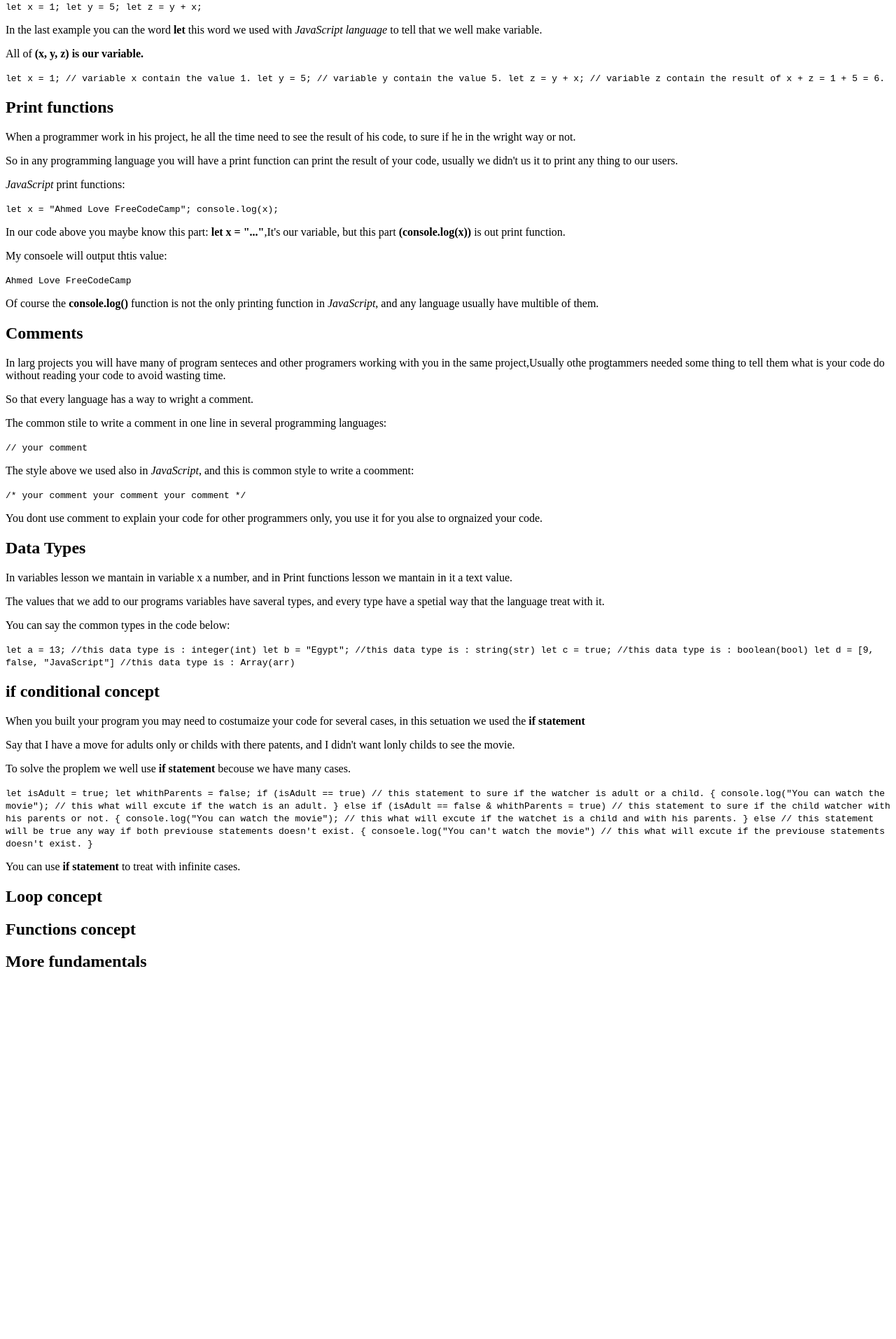
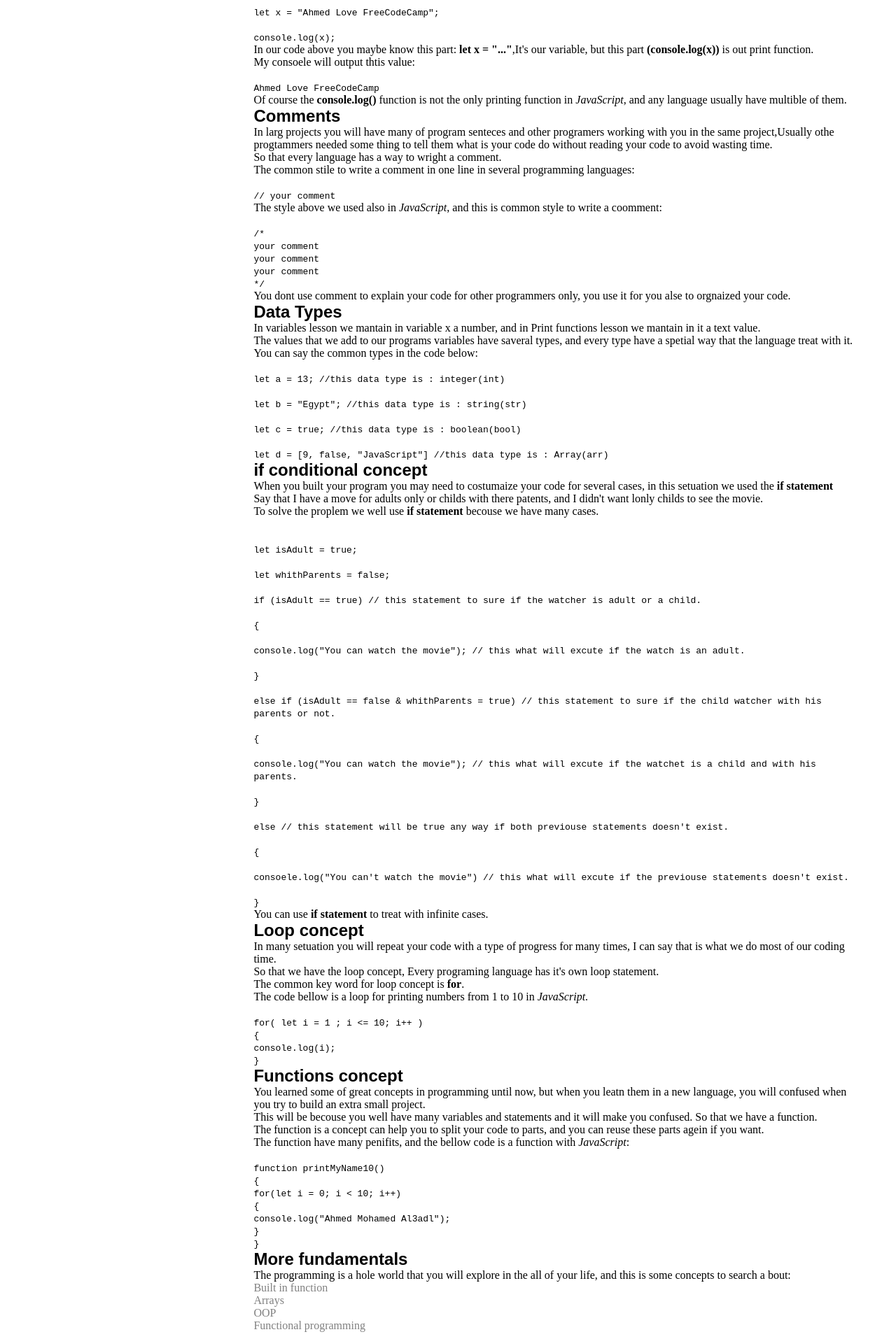
Before and after one commit to Ahmed101Mohammed/technical-documentation-page, a plain HTML site: page index.html in a window 1280 px wide. Shown: the part 726-2640 px from the top of the page at 70% size. Before the commit the page ends 2134 px from the top, so only its background shows below. Drawn offline with Linux system fonts and the light colour scheme.

Commit message:
Update project files: index.css , index.html
in index.html file: I add more articles and links for the "more fundamental" section.
in index.css file: I add the alignment of the main and header section. and the alignment of the header's children. and the standard style for ul,a,code,h1, and h2 elements.

```diff
--- a/index.css
+++ b/index.css
@@ -1,4 +1,8 @@
 /* teset the defult style */
+:root
+{
+    scroll-behavior: smooth;
+}
 *
 {
     padding: 0px;
@@ -10,3 +14,86 @@ body,html
     width: 100%;
     height: 100%;
 }
+
+h1,h2
+{
+    font-family: sans-serif;
+
+}
+
+ul
+{
+    list-style: none;
+}
+
+a
+{
+    text-decoration: none;
+    color: gray;
+}
+
+a:hover
+{
+    color: blue;
+}
+
+a:active
+{
+    color: cadetblue;
+}
+
+
+
+code
+{
+    white-space: pre-line;
+}
+/* .web style */
+.web
+{
+    width: calc(100% - 40px);
+    height: auto;
+    display: grid;
+    grid-template-columns: 26% 70%;
+    padding: 20px;
+    grid-gap: 20px;
+}
+
+
+/* the Header part*/
+
+.head
+{
+    position: fixed;
+    width: 24%;
+    padding: 5px;
+    padding-top: 0px;
+}
+
+#navbar
+{
+    display: grid;
+    grid-template-rows: 7% 88%;
+    height: 570px;
+}
+
+#navbar header
+{
+    text-align: center;
+    font-size: 18px;
+}
+
+#navbar ul
+{
+    display: grid;
+    align-items: center;
+    text-align: center;
+    font-size: 20px;
+    grid-row-gap: 14px;
+}
+
+/* the main part */
+main
+{
+    grid-column: 2/2;
+}
--- a/index.html
+++ b/index.html
@@ -5,11 +5,12 @@
         <meta http-equiv="X-UA-Compatible" content="IE=edge">
         <meta name="viewport" content="width=device-width, initial-scale=1.0">
         <title>Fundamental of programming</title>
+        <link rel="stylesheet" href="index.css">
     </head>
     <body>
         <div class="web">
             <!-- Documentation header -->
-            <header>
+            <header class = "head">
 
                 <nav id="navbar">
                     <header>
@@ -269,6 +270,27 @@
                         <h2>Loop concept</h2>
                     </header>
 
+                    <article>
+                        <p>
+                            In many setuation you will repeat your code with a type of progress for many times, I can say that is what we do most of our coding time.
+                        </p>
+                        <p>
+                            So that we have the loop concept, Every programing language has it's own loop statement.
+                        </p>
+                        <p>
+                            The common key word for loop concept is <strong>for</strong>.
+                        </p>
+                        <p>
+                            The code bellow is a loop for printing numbers from 1 to 10 in <em>JavaScript</em>.
+                        </p>
+                        <code>
+                            for( let i = 1 ; i &lt;= 10; i++ )
+                            {
+                                console.log(i);
+                            }
+                        </code>
+                    </article>
+
                 </section>
 
                 <section id="functions_concept" class="main-section">
@@ -277,6 +299,29 @@
                        <h2>Functions concept</h2>
                    </header>
 
+                   <article>
+                       <p>
+                           You learned some of great concepts in programming until now, but when you leatn them in a new language, you will confused when you try to build an extra small project.
+                       </p>
+                       <p>
+                           This will be becouse you well have many variables and statements and it will make you confused. So that we have a function.
+                       </p>
+                       <p>
+                           The function is a concept can help you to split your code to parts, and you can reuse these parts agein if you want.
+                       </p>
+                       <p>
+                           The function have many penifits, and the bellow code is a function with <em>JavaScript</em>:
+                       </p>
+                       <code>
+                           function printMyName10()
+                           {
+                                for(let i = 0; i < 10; i++)
+                                {
+                                    console.log("Ahmed Mohamed Al3adl");
+                                }
+                           }
+                       </code>
+                   </article>
                </section>
 
                <section id="more_fundamentals" class="main-section">
@@ -285,6 +330,17 @@
                         <h2>More fundamentals</h2>
                     </header>
 
+                    <article>
+                        <p>The programming is a hole world that you will explore in the all of your life, and this is some concepts to search a bout:</p>
+                        <ul>
+                            <li><a href="https://www.programiz.com/javascript/library/built-in">Built in function</a></li>
+                            <li><a href="https://www.w3schools.com/js/js_arrays.asp">Arrays</a></li>
+                            <li><a href="https://developer.mozilla.org/en-US/docs/Learn/JavaScript/Objects/Object-oriented_programming">OOP</a></li>
+                            <li><a href="https://en.wikipedia.org/wiki/Functional_programming">Functional programming</a></li>
+
+                        </ul>
+                    </article>
+
                 </section>
 
             </main>
```
